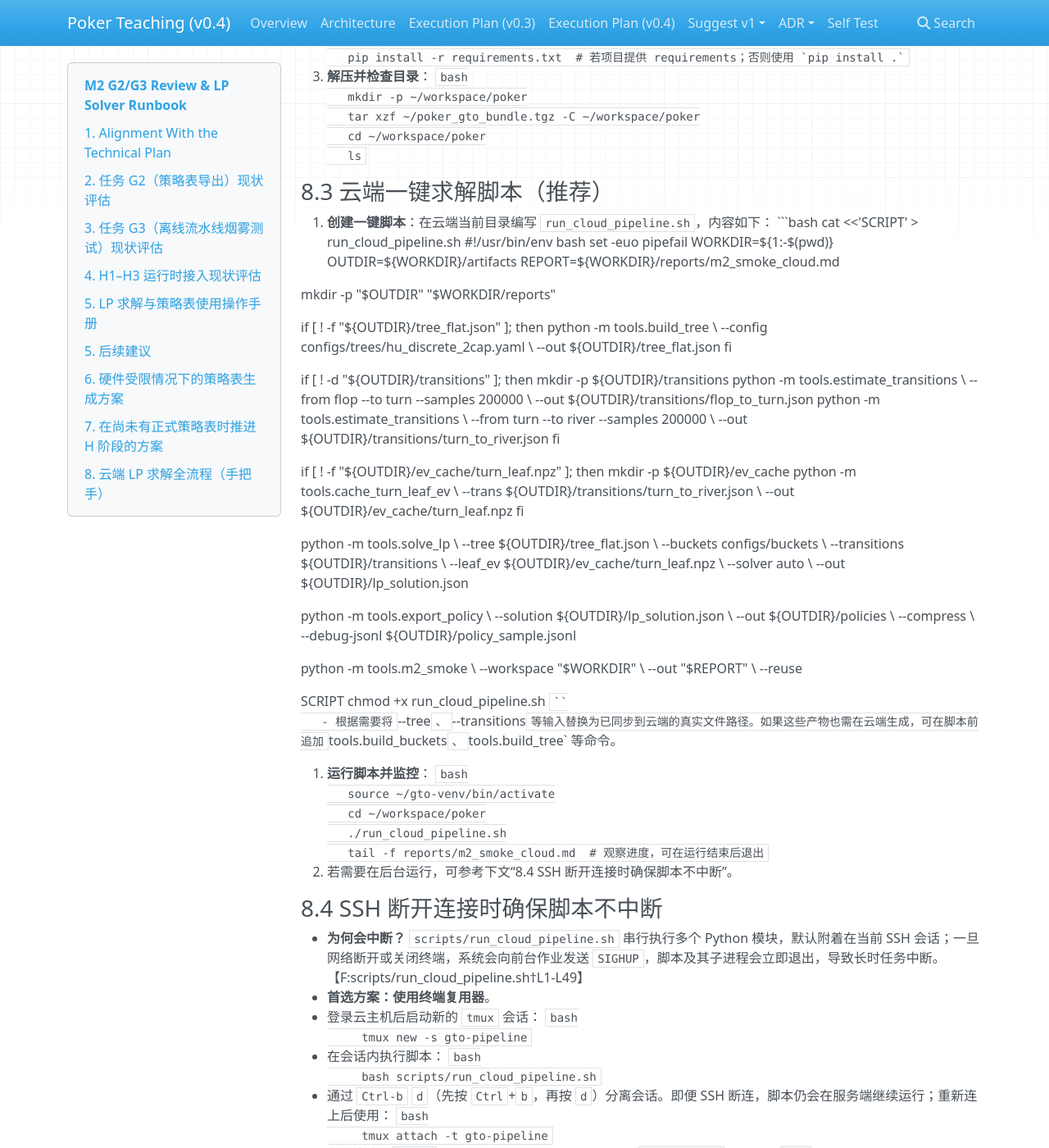
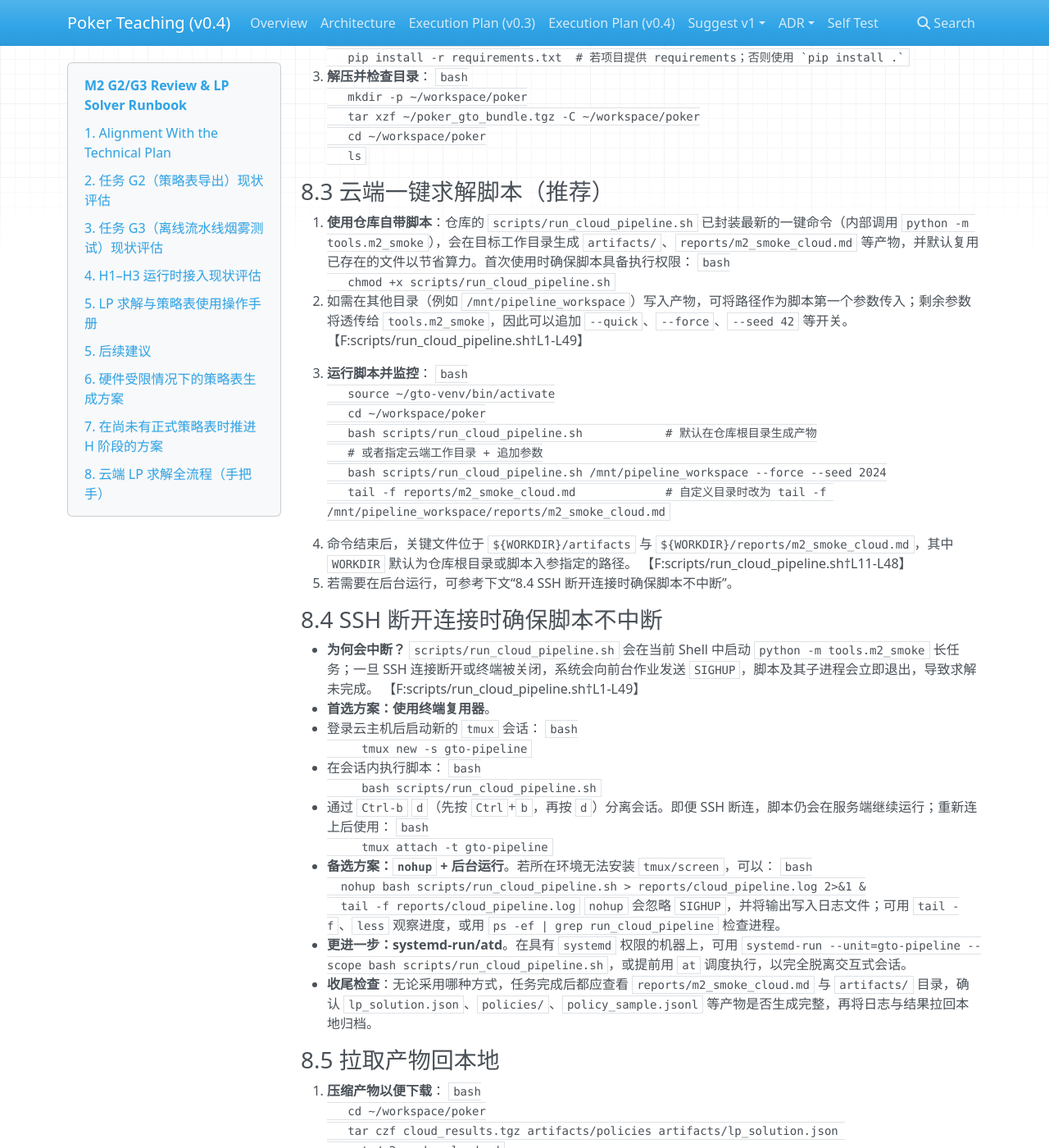
Before and after one commit to Wangmengguo/poker-teaching-v1-alpha, an MkDocs documentation site: the page built from docs/GTO_suggest_feature_M2_G2_G3_review.md, in a window 1280 px wide and 1400 px high, scrolled down 4677 px. Shown: the whole window at 82% size. Built offline with MkDocs 1.6.1, drawn with Linux system fonts in a browser that asks for light colours; nearby versions of some CDN libraries; some of the changed text lies outside the part shown.

Commit message:
docs(cloud): Update GTO feature docs and streamline pipeline script
- Simplify cloud pipeline documentation to reference built-in script
- Refactor run_cloud_pipeline.sh to delegate to tools.m2_smoke module
- Add support for custom workspace directories and command flags
- Remove redundant pipeline steps now handled by m2_smoke
- Update SSH session management and automation guidance

🤖 Generated with [Claude Code](https://claude.com/claude-code)

Co-Authored-By: Claude <noreply@anthropic.com>

````diff
--- a/docs/GTO_suggest_feature_M2_G2_G3_review.md
+++ b/docs/GTO_suggest_feature_M2_G2_G3_review.md
@@ -142,75 +142,26 @@
    ```
 
 ### 8.3 云端一键求解脚本（推荐）
-7. **创建一键脚本**：在云端当前目录编写 `run_cloud_pipeline.sh`，内容如下：
+7. **使用仓库自带脚本**：仓库的 `scripts/run_cloud_pipeline.sh` 已封装最新的一键命令（内部调用 `python -m tools.m2_smoke`），会在目标工作目录生成 `artifacts/`、`reports/m2_smoke_cloud.md` 等产物，并默认复用已存在的文件以节省算力。首次使用时确保脚本具备执行权限：
    ```bash
-   cat <<'SCRIPT' > run_cloud_pipeline.sh
-   #!/usr/bin/env bash
-   set -euo pipefail
-   WORKDIR=${1:-$(pwd)}
-   OUTDIR=${WORKDIR}/artifacts
-   REPORT=${WORKDIR}/reports/m2_smoke_cloud.md
-
-   mkdir -p "$OUTDIR" "$WORKDIR/reports"
-
-   if [ ! -f "${OUTDIR}/tree_flat.json" ]; then
-       python -m tools.build_tree \
-           --config configs/trees/hu_discrete_2cap.yaml \
-           --out ${OUTDIR}/tree_flat.json
-   fi
-
-   if [ ! -d "${OUTDIR}/transitions" ]; then
-       mkdir -p ${OUTDIR}/transitions
-       python -m tools.estimate_transitions \
-           --from flop --to turn --samples 200000 \
-           --out ${OUTDIR}/transitions/flop_to_turn.json
-       python -m tools.estimate_transitions \
-           --from turn --to river --samples 200000 \
-           --out ${OUTDIR}/transitions/turn_to_river.json
-   fi
-
-   if [ ! -f "${OUTDIR}/ev_cache/turn_leaf.npz" ]; then
-       mkdir -p ${OUTDIR}/ev_cache
-       python -m tools.cache_turn_leaf_ev \
-           --trans ${OUTDIR}/transitions/turn_to_river.json \
-           --out ${OUTDIR}/ev_cache/turn_leaf.npz
-   fi
-
-   python -m tools.solve_lp \
-       --tree ${OUTDIR}/tree_flat.json \
-       --buckets configs/buckets \
-       --transitions ${OUTDIR}/transitions \
-       --leaf_ev ${OUTDIR}/ev_cache/turn_leaf.npz \
-       --solver auto \
-       --out ${OUTDIR}/lp_solution.json
-
-   python -m tools.export_policy \
-       --solution ${OUTDIR}/lp_solution.json \
-       --out ${OUTDIR}/policies \
-       --compress \
-       --debug-jsonl ${OUTDIR}/policy_sample.jsonl
-
-   python -m tools.m2_smoke \
-       --workspace "$WORKDIR" \
-       --out "$REPORT" \
-       --reuse
-
-   SCRIPT
-   chmod +x run_cloud_pipeline.sh
+   chmod +x scripts/run_cloud_pipeline.sh
    ```
-   - 根据需要将 `--tree`、`--transitions` 等输入替换为已同步到云端的真实文件路径。如果这些产物也需在云端生成，可在脚本前追加 `tools.build_buckets`、`tools.build_tree` 等命令。
+   - 如需在其他目录（例如 `/mnt/pipeline_workspace`）写入产物，可将路径作为脚本第一个参数传入；剩余参数将透传给 `tools.m2_smoke`，因此可以追加 `--quick`、`--force`、`--seed 42` 等开关。 【F:scripts/run_cloud_pipeline.sh†L1-L49】
 
 8. **运行脚本并监控**：
    ```bash
    source ~/gto-venv/bin/activate
    cd ~/workspace/poker
-   ./run_cloud_pipeline.sh
-   tail -f reports/m2_smoke_cloud.md  # 观察进度，可在运行结束后退出
+   bash scripts/run_cloud_pipeline.sh            # 默认在仓库根目录生成产物
+   # 或者指定云端工作目录 + 追加参数
+   bash scripts/run_cloud_pipeline.sh /mnt/pipeline_workspace --force --seed 2024
+   tail -f reports/m2_smoke_cloud.md             # 自定义目录时改为 tail -f /mnt/pipeline_workspace/reports/m2_smoke_cloud.md
    ```
+   - 命令结束后，关键文件位于 `${WORKDIR}/artifacts` 与 `${WORKDIR}/reports/m2_smoke_cloud.md`，其中 `WORKDIR` 默认为仓库根目录或脚本入参指定的路径。 【F:scripts/run_cloud_pipeline.sh†L11-L48】
    - 若需要在后台运行，可参考下文“8.4 SSH 断开连接时确保脚本不中断”。
 
 ### 8.4 SSH 断开连接时确保脚本不中断
-- **为何会中断？** `scripts/run_cloud_pipeline.sh` 串行执行多个 Python 模块，默认附着在当前 SSH 会话；一旦网络断开或关闭终端，系统会向前台作业发送 `SIGHUP`，脚本及其子进程会立即退出，导致长时任务中断。 【F:scripts/run_cloud_pipeline.sh†L1-L49】
+- **为何会中断？** `scripts/run_cloud_pipeline.sh` 会在当前 Shell 中启动 `python -m tools.m2_smoke` 长任务；一旦 SSH 连接断开或终端被关闭，系统会向前台作业发送 `SIGHUP`，脚本及其子进程会立即退出，导致求解未完成。 【F:scripts/run_cloud_pipeline.sh†L1-L49】
 - **首选方案：使用终端复用器**。
   1. 登录云主机后启动新的 `tmux` 会话：
      ```bash
@@ -253,5 +204,5 @@
 
 ### 8.6 日常复用 & 自动化
 - **增量更新**：后续只需同步改动的配置或脚本（可使用 `rsync -az`），云端脚本可复用。
-- **自动触发**：可在 CI/CD 中创建 job，通过云厂商的 API 启动实例、执行 `run_cloud_pipeline.sh` 并把 `cloud_results.tgz` 上传至对象存储，再由本地/其他流水线下载。
+- **自动触发**：可在 CI/CD 中创建 job，通过云厂商的 API 启动实例、执行 `scripts/run_cloud_pipeline.sh` 并把 `cloud_results.tgz` 上传至对象存储，再由本地/其他流水线下载。
 - **版本记录**：在 `reports/` 中维护 `m2_smoke_cloud.md` 与当前策略表哈希、生成时间，用于审计与回滚。
````
Also changed, not shown: 1 other file.
